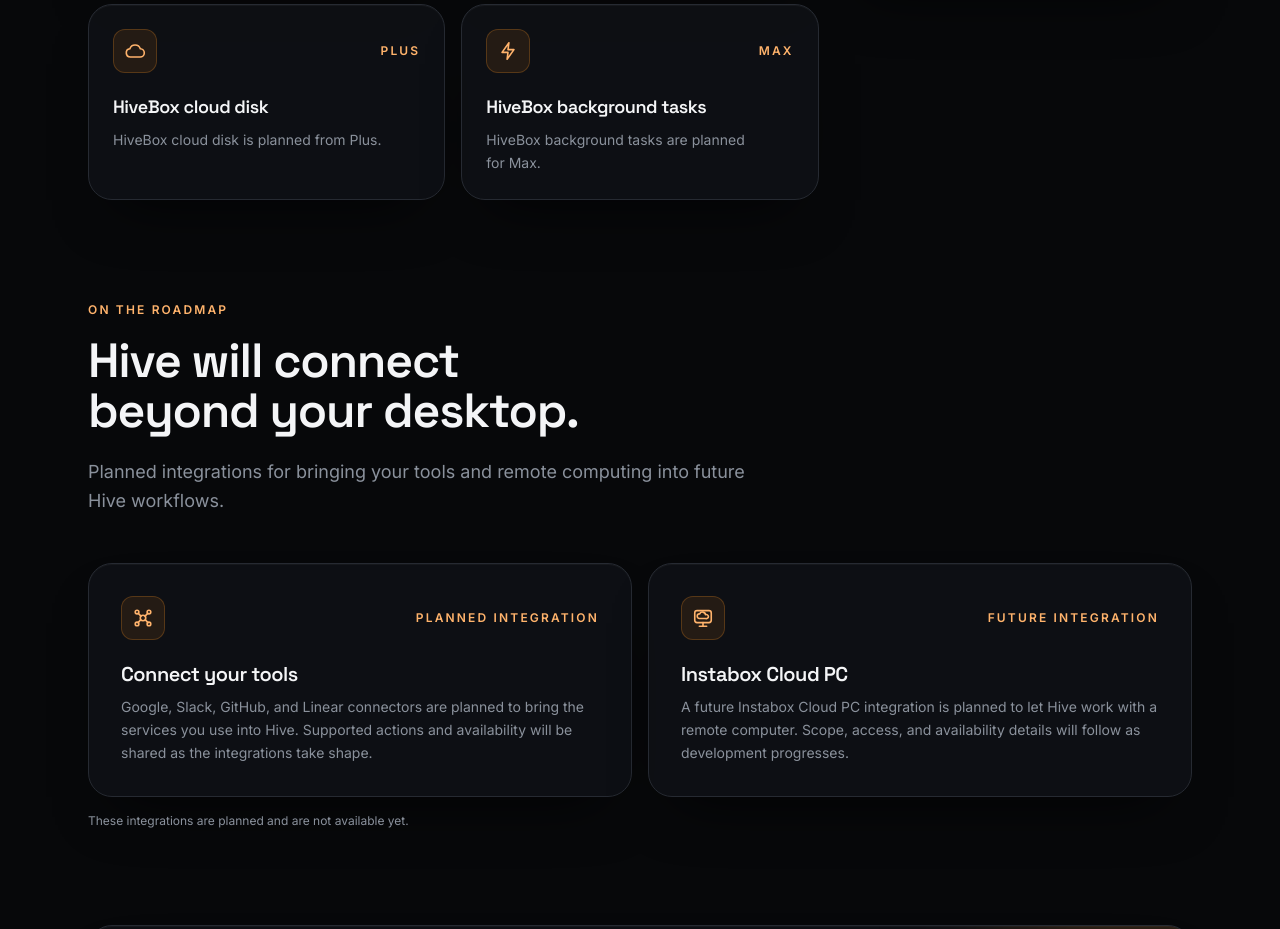
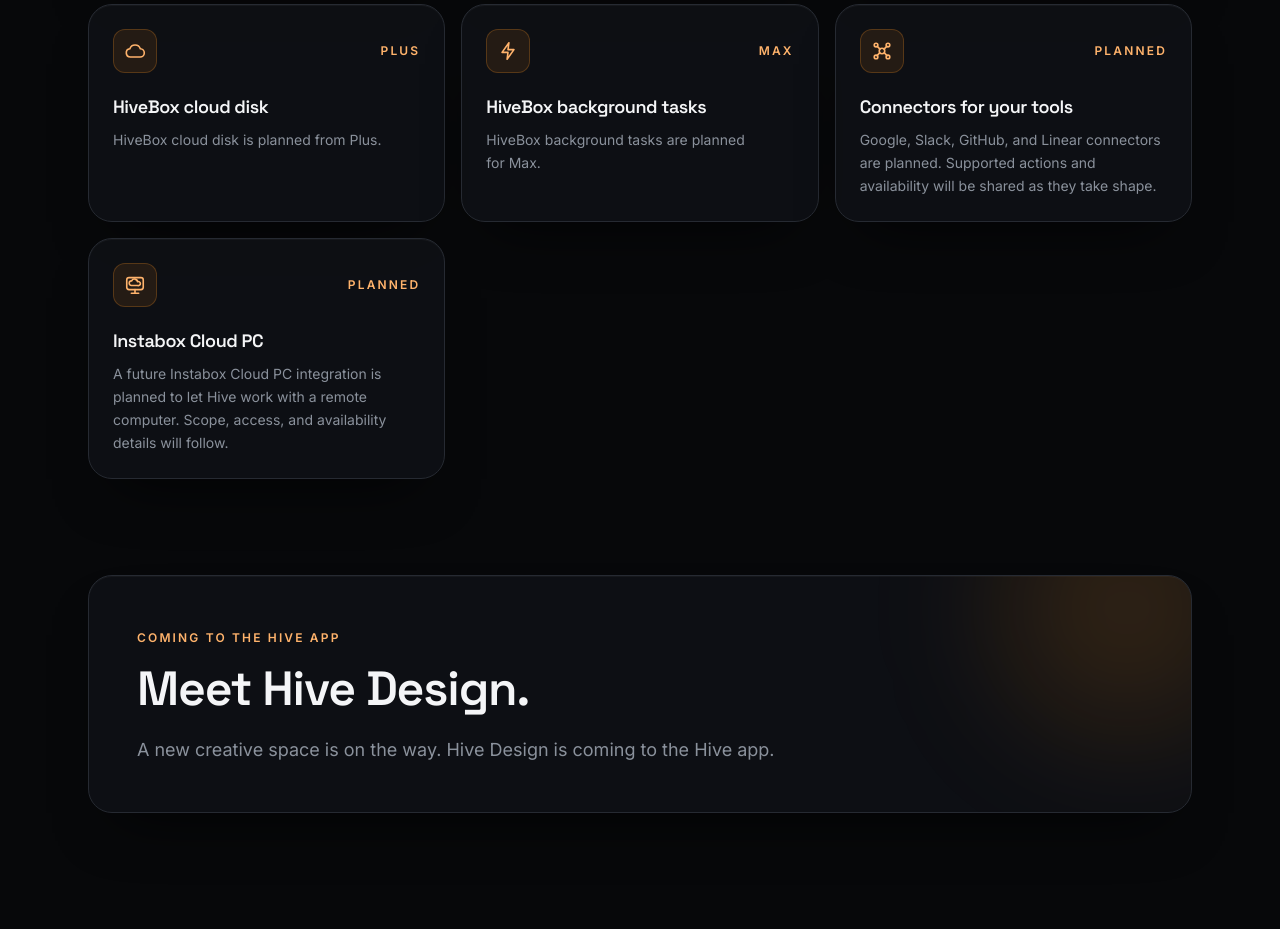
Before and after one commit to roardevstudios/hivetools-website, an Astro site: page / in a window 1280 px wide. Shown: the part 3535-4464 px from the top of the page. Built offline with nearby package versions, Linux system fonts and the light colour scheme; Astro itself is replaced by a stand-in of ours.

Commit message:
Move future integrations into feature cards

```diff
--- a/src/pages/index.astro
+++ b/src/pages/index.astro
@@ -10,7 +10,7 @@
 const chapters = [[0, 'Intro'], [4, 'Meet Hive'], [7.7, 'PC action'], [13.3, 'Cited research'], [18, 'Agent crew'], [23, 'Approvals'], [28.3, 'Voice'], [32.3, 'Code work'], [36.7, 'Night watch'], [40.7, 'Research, create, act'], [44.3, 'Features'], [47.8, 'Hive']] as const;
 const levelNames: Record<PlanId, string> = { free: 'Free', starter: 'Starter', plus: 'Plus', max: 'Max' };
 const featureIcons: Record<string, IconName> = { tokens: 'tokens', voice: 'mic', research: 'research', pc: 'pc', swarm: 'bot', buddy: 'buddy', cloud: 'cloud', background: 'bolt', models: 'spark', tools: 'tools', chat: 'chat' };
-const featureCards = planCatalog.features.map((feature) => ({
+const featureCards = [...planCatalog.features.map((feature) => ({
   icon: featureIcons[feature.id] ?? 'spark',
   title: feature.home,
   plan: levelNames[feature.from ?? 'free'],
@@ -25,7 +25,17 @@
     : feature.id === 'models' ? 'Standard models are planned for Free through Plus; Max adds the fastest models and top priority.'
     : feature.id === 'tools' ? 'Standard agent tools are planned from Starter.'
     : 'Core chat workspace is planned across all plans.',
-}));
+})), {
+  icon: 'connectors' as IconName,
+  title: 'Connectors for your tools',
+  plan: 'Planned',
+  description: 'Google, Slack, GitHub, and Linear connectors are planned. Supported actions and availability will be shared as they take shape.',
+}, {
+  icon: 'cloud-pc' as IconName,
+  title: 'Instabox Cloud PC',
+  plan: 'Planned',
+  description: 'A future Instabox Cloud PC integration is planned to let Hive work with a remote computer. Scope, access, and availability details will follow.',
+}];
 const faq = [
   ['Is Hive available to download?', 'The public beta installer was removed. We’ll explain what changed when v0.0.1 is posted.'],
   ['What does Hive Free include?', 'The planned Free tier includes 25,000 chat tokens per day, 5 voice sessions per day, standard models, and core chat.'],
@@ -61,25 +71,8 @@
   <section id="demo-section" class="wrap py-16"><div class="grid items-center gap-12 lg:grid-cols-2"><div><SectionHead eyebrow="Scripted preview" title="A little work, handled together." lead="Watch a preview of the app. This demonstration does not submit prompts or control your PC." /></div><DemoChat /></div></section>
 
   <section id="features" class="wrap py-24">
-    <SectionHead eyebrow="What you get" title="Everything in one window." lead="What each plan includes. These are planned features and may change before checkout opens." />
+    <SectionHead eyebrow="What you get" title="Everything in one window." lead="Planned Hive features, including future integrations. Availability details may change before release." />
     <div class="grid gap-4 sm:grid-cols-2 lg:grid-cols-3">{featureCards.map((feature, i) => <article data-reveal style={`--i:${i % 3}`} class="card glass lift p-6"><div class="flex items-center justify-between"><span class="grid size-11 place-items-center rounded-xl border border-honey/25 bg-honey/10 text-honey-2"><Icon name={feature.icon} size={22} /></span><span class="eyebrow">{feature.plan}</span></div><h3 class="mt-5 text-lg font-semibold">{feature.title}</h3><p class="mt-2 text-sm leading-relaxed text-dim">{feature.description}</p></article>)}</div>
-  </section>
-
-  <section id="roadmap" class="wrap pb-24">
-    <SectionHead eyebrow="On the roadmap" title="Hive will connect beyond your desktop." lead="Planned integrations for bringing your tools and remote computing into future Hive workflows." />
-    <div class="grid gap-4 md:grid-cols-2">
-      <article class="glass lift p-6 sm:p-8" data-reveal>
-        <div class="flex items-center justify-between gap-4"><span class="grid size-11 place-items-center rounded-xl border border-honey/25 bg-honey/10 text-honey-2"><Icon name="connectors" size={22} /></span><span class="eyebrow">Planned integration</span></div>
-        <h3 class="mt-5 text-xl font-semibold">Connect your tools</h3>
-        <p class="mt-2 text-sm leading-relaxed text-dim">Google, Slack, GitHub, and Linear connectors are planned to bring the services you use into Hive. Supported actions and availability will be shared as the integrations take shape.</p>
-      </article>
-      <article class="glass lift p-6 sm:p-8" data-reveal>
-        <div class="flex items-center justify-between gap-4"><span class="grid size-11 place-items-center rounded-xl border border-honey/25 bg-honey/10 text-honey-2"><Icon name="cloud-pc" size={22} /></span><span class="eyebrow">Future integration</span></div>
-        <h3 class="mt-5 text-xl font-semibold">Instabox Cloud PC</h3>
-        <p class="mt-2 text-sm leading-relaxed text-dim">A future Instabox Cloud PC integration is planned to let Hive work with a remote computer. Scope, access, and availability details will follow as development progresses.</p>
-      </article>
-    </div>
-    <p class="mt-4 text-xs text-dim">These integrations are planned and are not available yet.</p>
   </section>
 
   <section id="hive-design" class="wrap pb-16"><div class="glass relative overflow-hidden p-8 sm:p-12" data-reveal><div aria-hidden="true" class="absolute -right-16 -top-24 size-64 rounded-full bg-honey/15 blur-3xl"></div><div class="relative max-w-3xl"><span class="eyebrow">Coming to the Hive app</span><h2 class="h-section mt-4">Meet Hive Design.</h2><p class="lead mt-5">A new creative space is on the way. Hive Design is coming to the Hive app.</p></div></div></section>
```
Also changed, not shown: site/index.html (+2 -2 lines).
